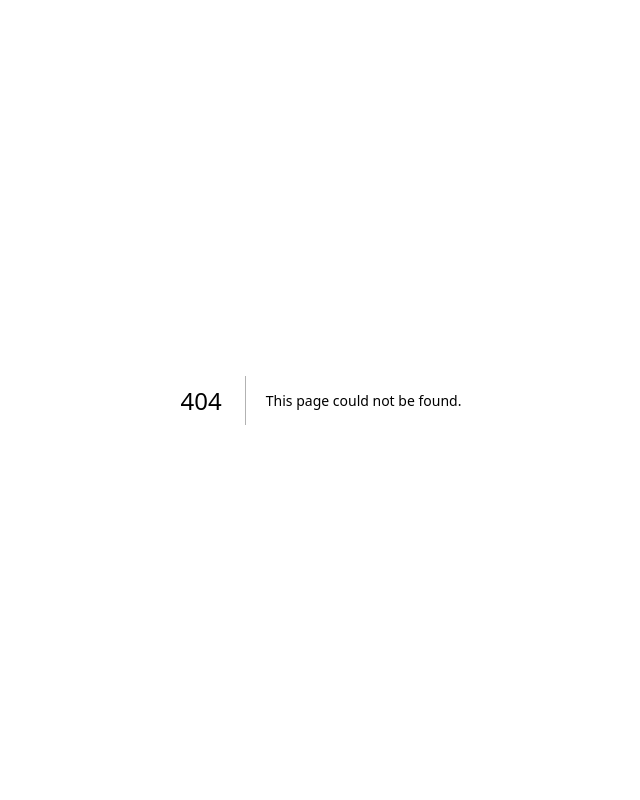
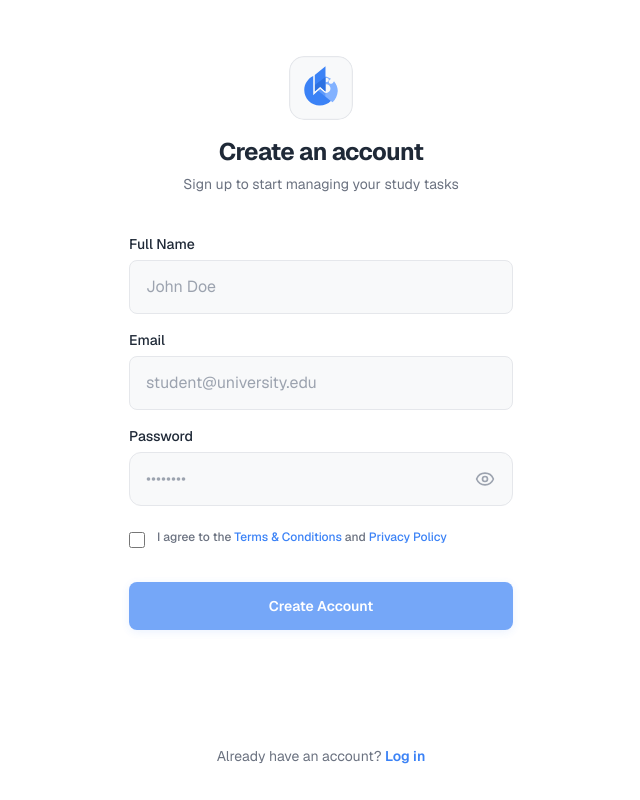
Before and after one commit to saaip7/pwa-gamatutor-id, a Next.js app in the folder frontend/: page /register in a window 1280 px wide. Before the commit this address had no page. Shown: the whole page, without its empty margins (319-959 px from the left). Built offline with nearby package versions, Linux system fonts and the light colour scheme.

Commit message:
feat: add register page

```diff
--- /dev/null
+++ b/frontend/src/app/(pages)/register/page.tsx
@@ -0,0 +1,15 @@
+import { RegisterForm } from "@/components/feature/auth/RegisterForm";
+
+export default function RegisterPage() {
+  return (
+    <div className="w-full h-screen bg-white flex flex-col font-sans text-neutral-800 relative overflow-hidden">
+      {/* Optional subtle decorative element (1% celebration/gaming vibe) */}
+      <div className="absolute top-[-10%] right-[-10%] w-64 h-64 bg-primary/5 rounded-full blur-3xl pointer-events-none"></div>
+
+      {/* Main Content Area */}
+      <main className="flex-1 overflow-y-auto pt-14 pb-[34px] px-6 flex flex-col">
+        <RegisterForm />
+      </main>
+    </div>
+  );
+}
--- /dev/null
+++ b/frontend/src/components/feature/auth/RegisterForm.tsx
@@ -0,0 +1,165 @@
+"use client";
+
+import React, { useState } from "react";
+import { useRouter } from "next/navigation";
+import { motion, Variants } from "framer-motion";
+import Link from "next/link";
+import { Input } from "@/components/ui/Input";
+import { PasswordInput } from "@/components/ui/PasswordInput";
+import { Button } from "@/components/ui/Button";
+
+// Animation Variants
+const fadeInUp: Variants = {
+  hidden: { opacity: 0, y: 12 },
+  visible: { opacity: 1, y: 0, transition: { duration: 0.6, ease: [0.16, 1, 0.3, 1] as const } },
+};
+
+export function RegisterForm() {
+  const router = useRouter();
+  const [name, setName] = useState("");
+  const [email, setEmail] = useState("");
+  const [password, setPassword] = useState("");
+  const [termsAccepted, setTermsAccepted] = useState(false);
+  const [isLoading, setIsLoading] = useState(false);
+
+  const handleSubmit = async (e: React.FormEvent) => {
+    e.preventDefault();
+    if (!termsAccepted) return;
+
+    setIsLoading(true);
+
+    // Simulate API call delay
+    setTimeout(() => {
+      setIsLoading(false);
+      console.log("Registered:", { name, email, password });
+      // router.push("/onboarding");
+    }, 1500);
+  };
+
+  return (
+    <div className="flex-1 flex flex-col justify-center max-w-sm mx-auto w-full">
+      {/* Header / Logo */}
+      <motion.div
+        className="text-center mb-10"
+        initial="hidden"
+        animate="visible"
+        variants={fadeInUp}
+      >
+        <div className="inline-flex items-center justify-center w-16 h-16 rounded-[15px] mb-4 overflow-hidden">
+          <svg viewBox="0 0 512 512" fill="none" xmlns="http://www.w3.org/2000/svg" className="w-full h-full">
+            <rect x="5" y="5" width="502" height="502" rx="115" fill="#F8F9FA"/>
+            <rect x="5" y="5" width="502" height="502" rx="115" stroke="#E5E7EB" strokeWidth="10"/>
+            <path d="M290.536 163.071C308.147 166.078 324.534 173.106 338.72 183.144C327.616 184.972 318.165 194.96 318.165 206.33C318.165 218.918 326.989 222.908 339.578 222.908C349.692 220.246 355.701 211.429 360.139 202.467C378.663 223.624 390 251.204 390 280.928C388.111 316.059 372.77 348.504 348.648 370.694L331.979 357.598C327.835 361.282 319.41 368.787 318.856 369.34C318.304 369.893 301.127 375.097 292.608 377.629C276.264 380.392 243.442 386.053 242.877 386.608C242.407 387.078 238.904 391.248 236.451 394.183C207.649 384.207 183.354 363.036 168.704 336.292L194.525 313.392L233.206 278.166L249.093 263.66L278.794 288.526L279.345 289.001C285.027 293.801 289.998 295.433 298.134 295.433C316.826 295.433 331.979 279.971 331.979 260.897C331.979 241.823 316.826 226.361 298.134 226.361C295.521 226.361 292.978 226.663 290.536 227.235V207.021H301.588V207.004C301.817 207.014 302.048 207.021 302.279 207.021C311.053 207.021 318.165 199.908 318.165 191.134C318.165 182.361 311.053 175.248 302.279 175.248C302.048 175.248 301.817 175.253 301.588 175.263V175.248H290.536V163.071Z" fill="#83B2FF"/>
+            <mask id="mask0_32_5" style={{ maskType: "alpha" }} maskUnits="userSpaceOnUse" x="168" y="163" width="222" height="232">
+              <path opacity="0.5" d="M290.536 163.071C308.147 166.078 324.533 173.106 338.719 183.144C327.615 184.972 318.165 194.961 318.165 206.33C318.165 218.919 326.989 222.907 339.577 222.907C349.692 220.246 355.701 211.429 360.14 202.466C378.664 223.623 390 251.203 390 280.928C388.111 316.059 372.771 348.505 348.648 370.695L331.979 357.598C327.835 361.282 319.408 368.788 318.856 369.34C318.303 369.893 301.127 375.096 292.608 377.629C276.261 380.392 243.429 386.056 242.876 386.608C242.406 387.079 238.906 391.248 236.453 394.183C207.651 384.208 183.355 363.037 168.705 336.292L194.526 313.392L233.206 278.165L249.093 263.66L278.794 288.526C284.71 293.693 289.736 295.433 298.134 295.433C316.826 295.433 331.979 279.971 331.979 260.897C331.979 254.762 330.41 249.003 327.661 244.009L330.705 240.557L324.558 239.32C318.356 231.421 308.825 226.361 298.134 226.361C295.522 226.361 292.979 226.663 290.536 227.235V207.021H301.588V207.003C301.817 207.013 302.047 207.021 302.278 207.021C311.052 207.021 318.165 199.908 318.165 191.134C318.165 182.36 311.052 175.248 302.278 175.248C302.047 175.248 301.817 175.254 301.588 175.264V175.248H290.536V163.071Z" fill="#D9D9D9"/>
+            </mask>
+            <g mask="url(#mask0_32_5)">
+              <path d="M291.226 332.041V291.289L280.175 282.309L249.092 260.206L226.989 279.547L291.226 332.041Z" fill="#3B82F6"/>
+            </g>
+            <path d="M206.268 151.763L291.918 82V283L249.093 245.701L206.268 283V151.763Z" fill="#3B82F6"/>
+            <mask id="mask1_32_5" style={{ maskType: "alpha" }} maskUnits="userSpaceOnUse" x="206" y="82" width="86" height="202">
+              <path d="M206.268 151.763L291.918 82V283L249.093 245.701L206.268 283V151.763Z" fill="#D9D9D9"/>
+            </mask>
+            <g mask="url(#mask1_32_5)">
+              <path d="M302.279 159.361L206.268 231.887L202.124 234.65L201.433 290.598H297.444L302.279 159.361Z" fill="#2C71E2"/>
+            </g>
+            <path d="M193.835 313.392L233.206 278.165L334.504 359.6C311.984 382.253 280.796 396.279 246.33 396.279C177.665 396.279 122 340.614 122 271.949C122 222.042 151.405 179.003 193.835 159.213V313.392Z" fill="#3B82F6"/>
+          </svg>
+        </div>
+        <h1 className="text-2xl font-bold text-neutral-800 tracking-tight">Create an account</h1>
+        <p className="text-neutral-500 mt-1.5 text-sm">Sign up to start managing your study tasks</p>
+      </motion.div>
+
+      {/* Register Form */}
+      <motion.form
+        className="space-y-4"
+        onSubmit={handleSubmit}
+        initial="hidden"
+        animate="visible"
+        variants={fadeInUp}
+        transition={{ delay: 0.1 }}
+      >
+        <Input
+          label="Full Name"
+          type="text"
+          id="name"
+          placeholder="John Doe"
+          value={name}
+          onChange={(e) => setName(e.target.value)}
+          required
+          autoComplete="name"
+        />
+
+        <Input
+          label="Email"
+          type="email"
+          id="email"
+          placeholder="student@university.edu"
+          value={email}
+          onChange={(e) => setEmail(e.target.value)}
+          required
+          autoComplete="email"
+        />
+
+        <PasswordInput
+          label="Password"
+          id="password"
+          placeholder="••••••••"
+          value={password}
+          onChange={(e) => setPassword(e.target.value)}
+          required
+          autoComplete="new-password"
+        />
+
+        {/* Terms & Conditions Checkbox */}
+        <div className="flex items-start gap-3 pt-2">
+          <div className="flex items-center h-5">
+            <input
+              id="terms"
+              type="checkbox"
+              className="w-4 h-4 bg-neutral-50 border-neutral-200 rounded text-primary focus:ring-primary focus:ring-2 accent-primary"
+              checked={termsAccepted}
+              onChange={(e) => setTermsAccepted(e.target.checked)}
+              required
+            />
+          </div>
+          <label htmlFor="terms" className="text-xs text-neutral-500 font-medium leading-tight">
+            I agree to the{" "}
+            <Link href="/terms" className="text-primary hover:text-primary-hover transition-colors">
+              Terms & Conditions
+            </Link>{" "}
+            and{" "}
+            <Link href="/privacy" className="text-primary hover:text-primary-hover transition-colors">
+              Privacy Policy
+            </Link>
+          </label>
+        </div>
+
+        <div className="pt-4">
+          <Button type="submit" isLoading={isLoading} disabled={!termsAccepted}>
+            Create Account
+          </Button>
+        </div>
+      </motion.form>
+
+      {/* Bottom Link */}
+      <motion.div
+        className="mt-auto pt-8 text-center shrink-0"
+        initial="hidden"
+        animate="visible"
+        variants={fadeInUp}
+        transition={{ delay: 0.3 }}
+      >
+        <p className="text-sm text-neutral-500">
+          Already have an account?{" "}
+          <Link
+            href="/login"
+            className="font-semibold text-primary hover:text-primary-hover transition-colors"
+          >
+            Log in
+          </Link>
+        </p>
+      </motion.div>
+    </div>
+  );
+}
--- a/frontend/src/components/ui/Input.tsx
+++ b/frontend/src/components/ui/Input.tsx
@@ -24,7 +24,7 @@ export const Input = React.forwardRef<HTMLInputElement, InputProps>(
             id={inputId}
             ref={ref}
             className={cn(
-              "w-full px-4 py-3.5 bg-neutral-50 border rounded-xl text-neutral-800 placeholder-neutral-400 text-base transition-all duration-200 outline-none focus:bg-white focus:ring-4",
+              "w-full px-4 py-3.5 bg-neutral-50 border rounded-lg text-neutral-800 placeholder-neutral-400 text-base transition-all duration-200 outline-none focus:bg-white focus:ring-4",
               error
                 ? "border-error focus:border-error focus:ring-error/10"
                 : "border-neutral-200 focus:border-primary focus:ring-primary/10",
```
